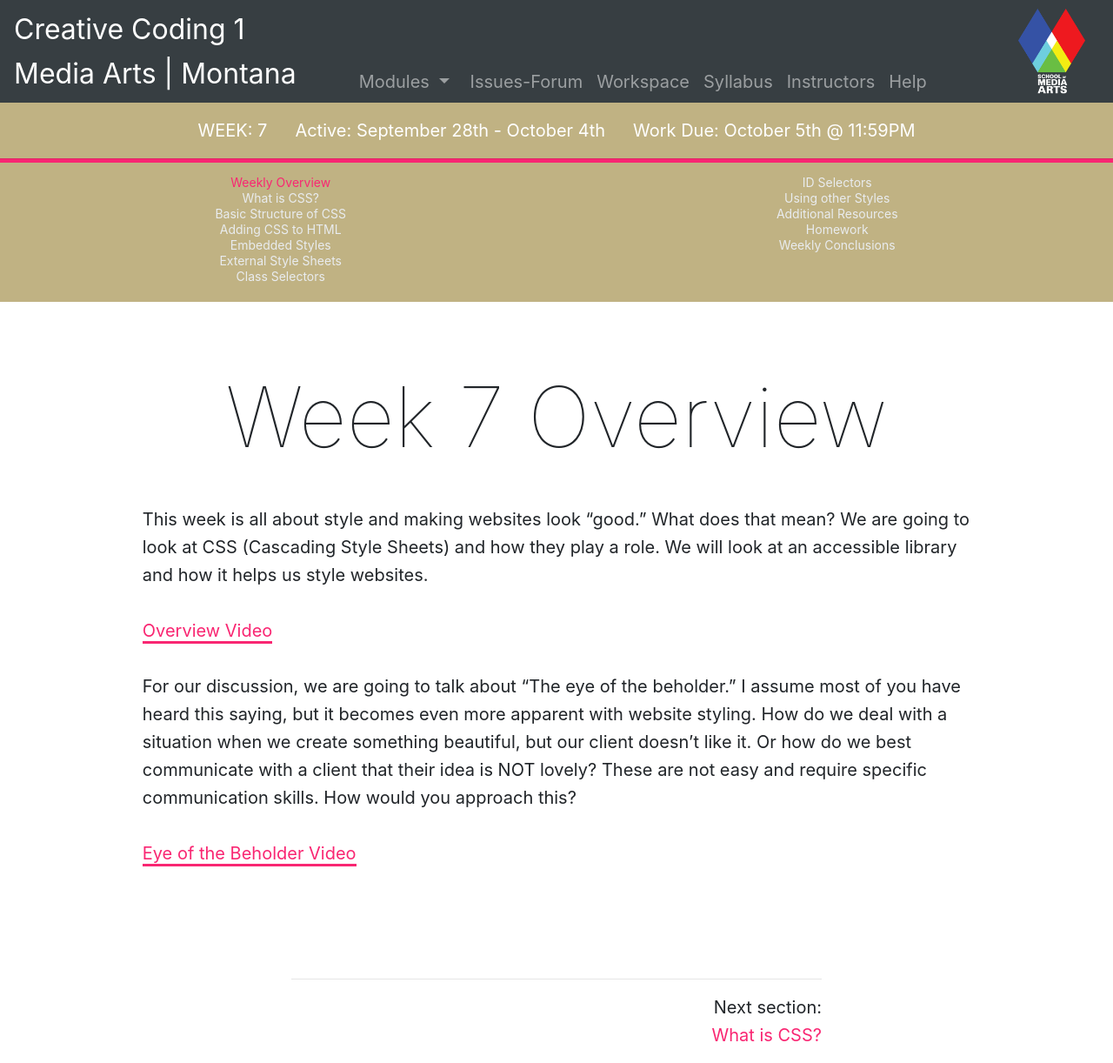
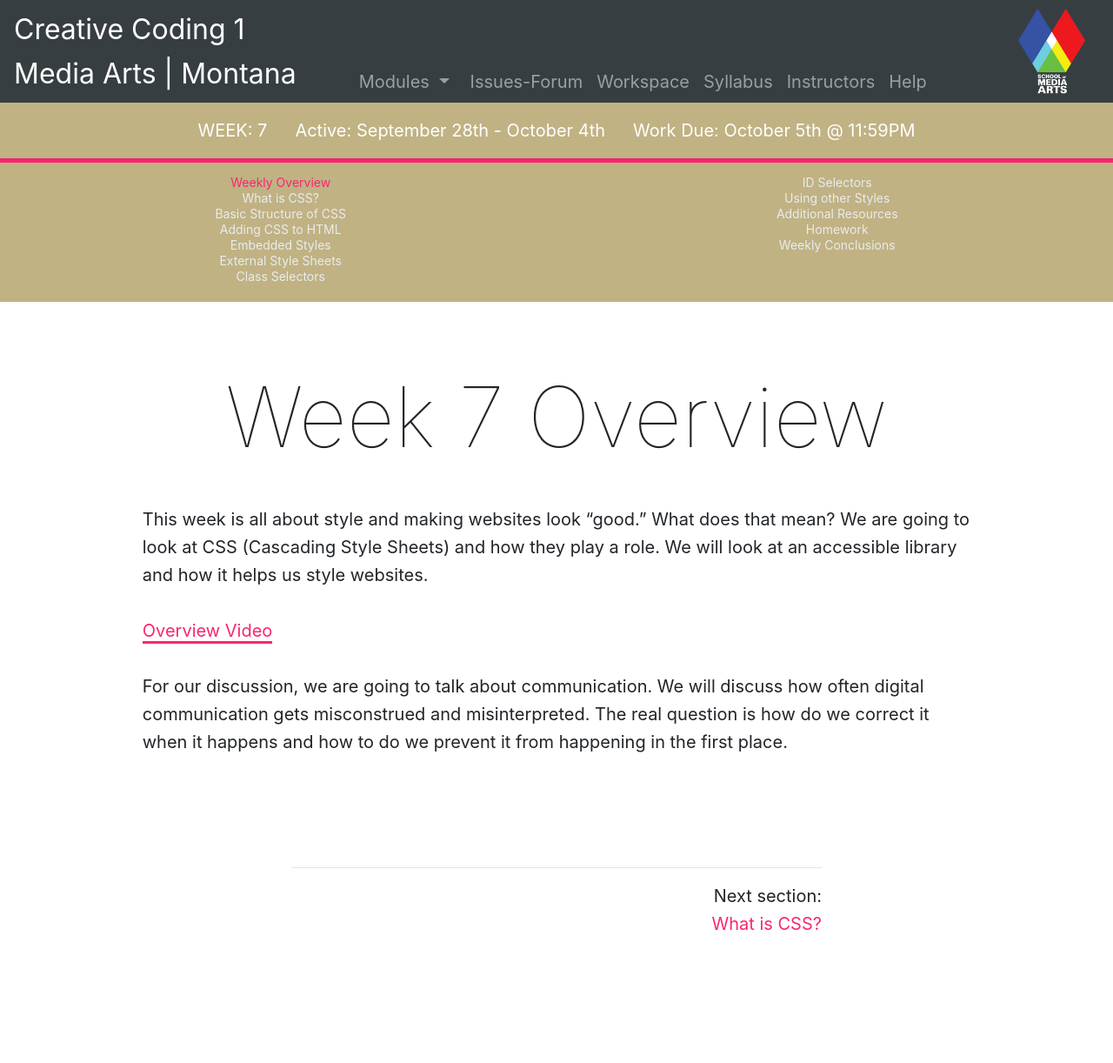
Before and after one commit to Montana-Media-Arts/120_CreativeCoding1-Fall2020, a Jekyll site: the page built from modules/week-7/_posts/2017-01-01-overview.md, in a window 1280 px wide. Shown: the whole page at 87% size. Built offline with Jekyll 4.4.1, drawn with Linux system fonts in a browser that asks for light colours; nearby versions of some CDN libraries; after the commit the page ends 1094 px from its top, so only the background shows below that.

Commit message:
Update 2017-01-01-overview.md

```diff
--- a/modules/week-7/_posts/2017-01-01-overview.md
+++ b/modules/week-7/_posts/2017-01-01-overview.md
@@ -10,6 +10,4 @@ This week is all about style and making websites look "good."  What does that me
 
 <p><a href="//www.youtube.com/embed/zGqDnHlbino" data-lity>Overview Video</a></p>
 
-For our discussion, we are going to talk about "The eye of the beholder."  I assume most of you have heard this saying, but it becomes even more apparent with website styling.  How do we deal with a situation when we create something beautiful, but our client doesn't like it.  Or how do we best communicate with a client that their idea is NOT lovely?  These are not easy and require specific communication skills.  How would you approach this?
-
-<p><a href="//www.youtube.com/embed/SbcZ33_3bsw" data-lity>Eye of the Beholder Video</a></p>
+For our discussion, we are going to talk about communication.  We will discuss how often digital communication gets misconstrued and misinterpreted.  The real question is how do we correct it when it happens and how to do we prevent it from happening in the first place.
```
